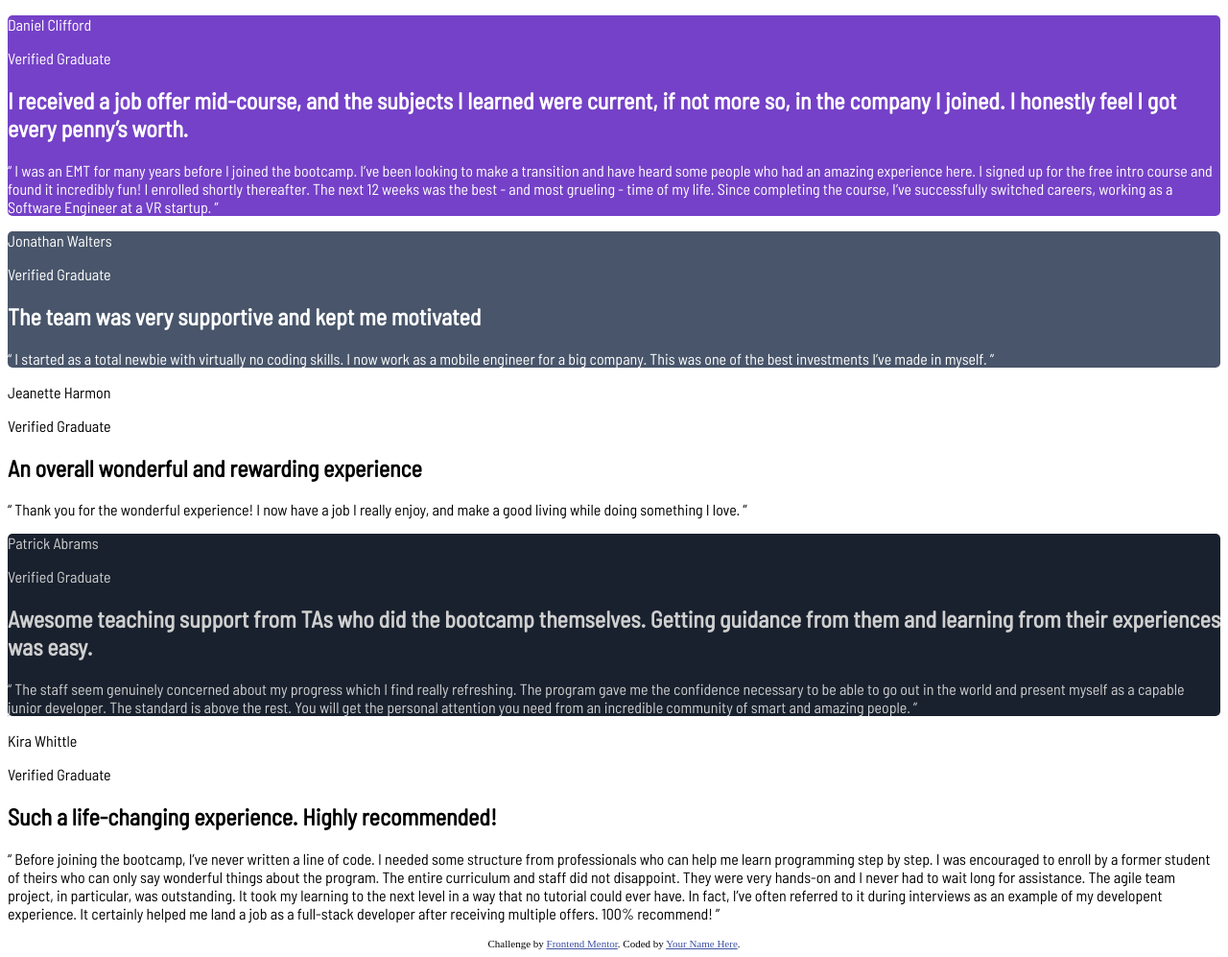
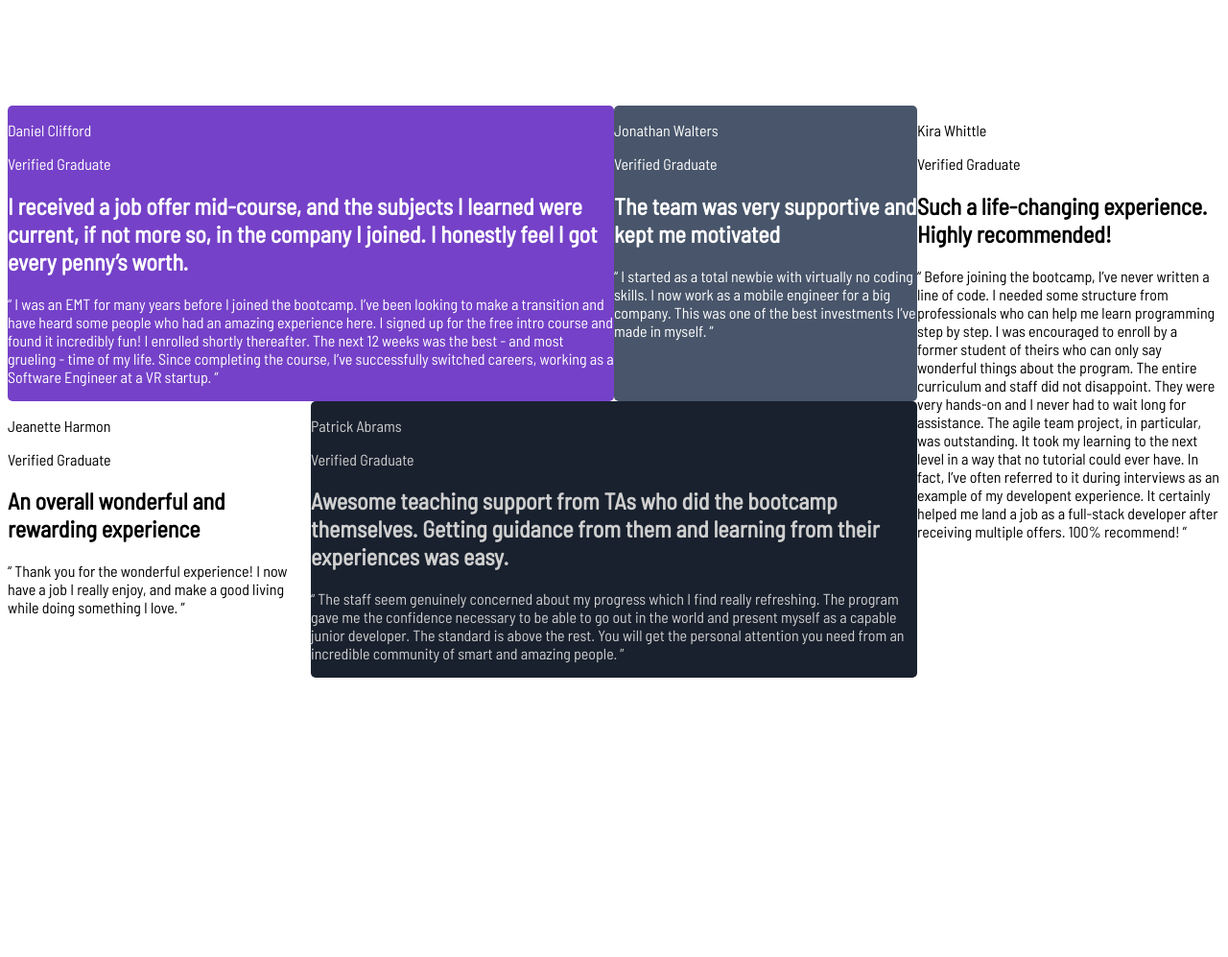
Before and after one commit to CertIanS/testimonials-grid-section, a plain HTML site: page index.html in a window 1280 px wide. Shown: the whole page at 96% size. After the commit the page ends 816 px from the top, so only its background shows below. Drawn offline with Linux system fonts and the light colour scheme.

Commit message:
Added grid styling

```diff
--- a/index.html
+++ b/index.html
@@ -10,14 +10,10 @@
 
   <title>Frontend Mentor | [Challenge Name Here]</title>
 
-  <!-- Feel free to remove these styles or customise in your own stylesheet 👍 -->
-  <style>
-    .attribution { font-size: 11px; text-align: center; }
-    .attribution a { color: hsl(228, 45%, 44%); }
-  </style>
 </head>
 <body>
   <div class="container">
+    <div class="grid">
       <div class="daniel">
         <p>Daniel Clifford</p>
         <p>Verified Graduate</p>
@@ -67,10 +63,6 @@
     100% recommend! ”</p>
       </div>
     </div>
-
-  <div class="attribution">
-    Challenge by <a href="https://www.frontendmentor.io?ref=challenge" target="_blank">Frontend Mentor</a>.
-    Coded by <a href="#">Your Name Here</a>.
   </div>
 </body>
 </html>
--- a/styles.css
+++ b/styles.css
@@ -22,3 +22,31 @@ h2, p{
 .kira{
     background-color: hsl(0, 0%, 100%);
 }
+@media screen and (min-width: 375px) {
+    .container{
+        display: flex;
+        align-items: center;
+        justify-content: center;
+        height: 100vh;
+    }
+    .grid{
+        display: grid;
+        grid-template-columns: 1fr 1fr 1fr 1fr;
+    }
+    .daniel{
+        grid-column-start: 1;
+        grid-column-end: 3;
+    }
+    .jeanette{
+        grid-column-start: 1;
+    }
+    .patrick{
+        grid-column-start: 2;
+        grid-column-end: 4;
+    }
+    .kira{
+        grid-column-start: 4;
+        grid-row-start: 1;
+        grid-row-end: 3;
+    }
+}
```
Lines whose indentation alone changed are shown as unchanged.
